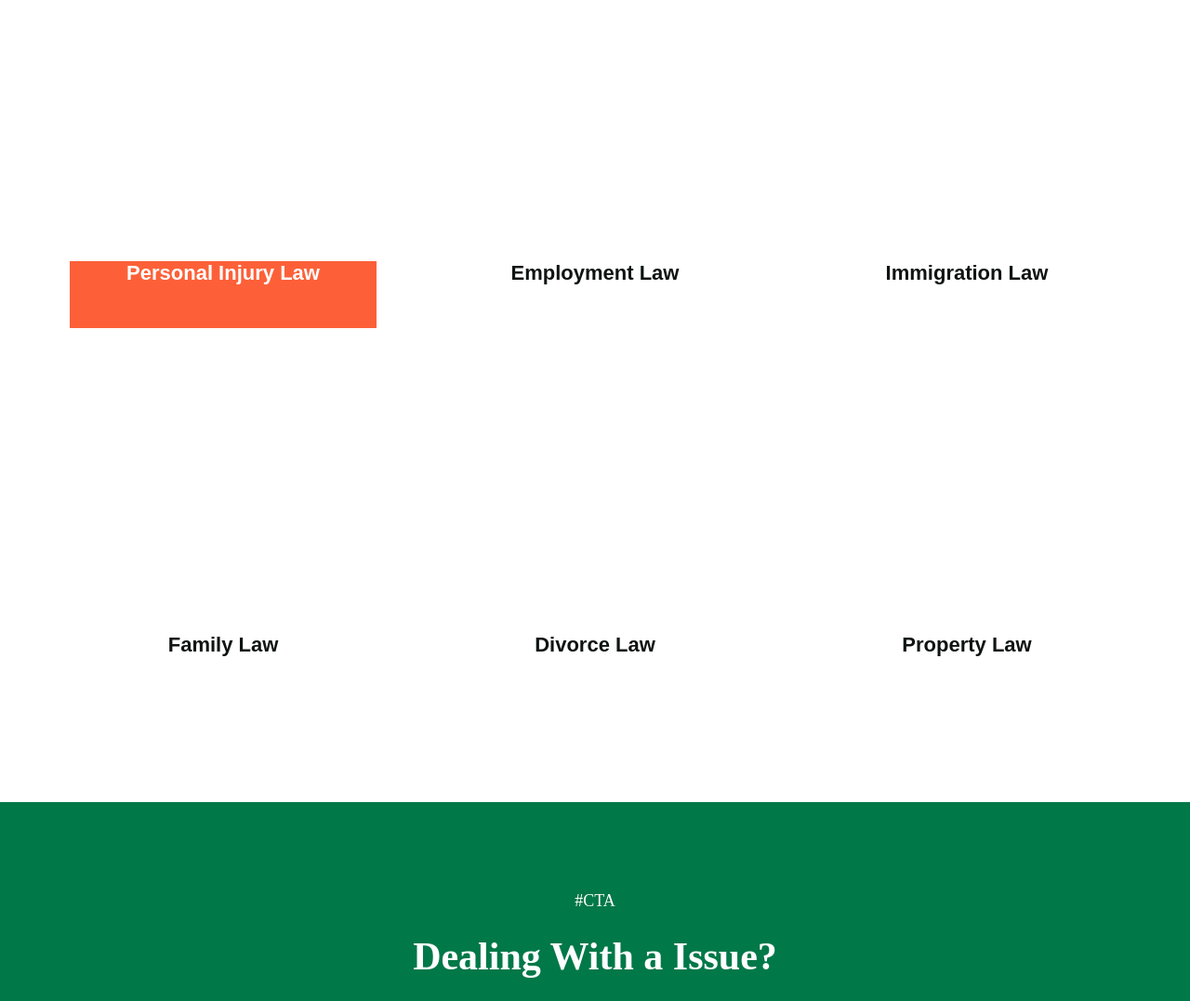
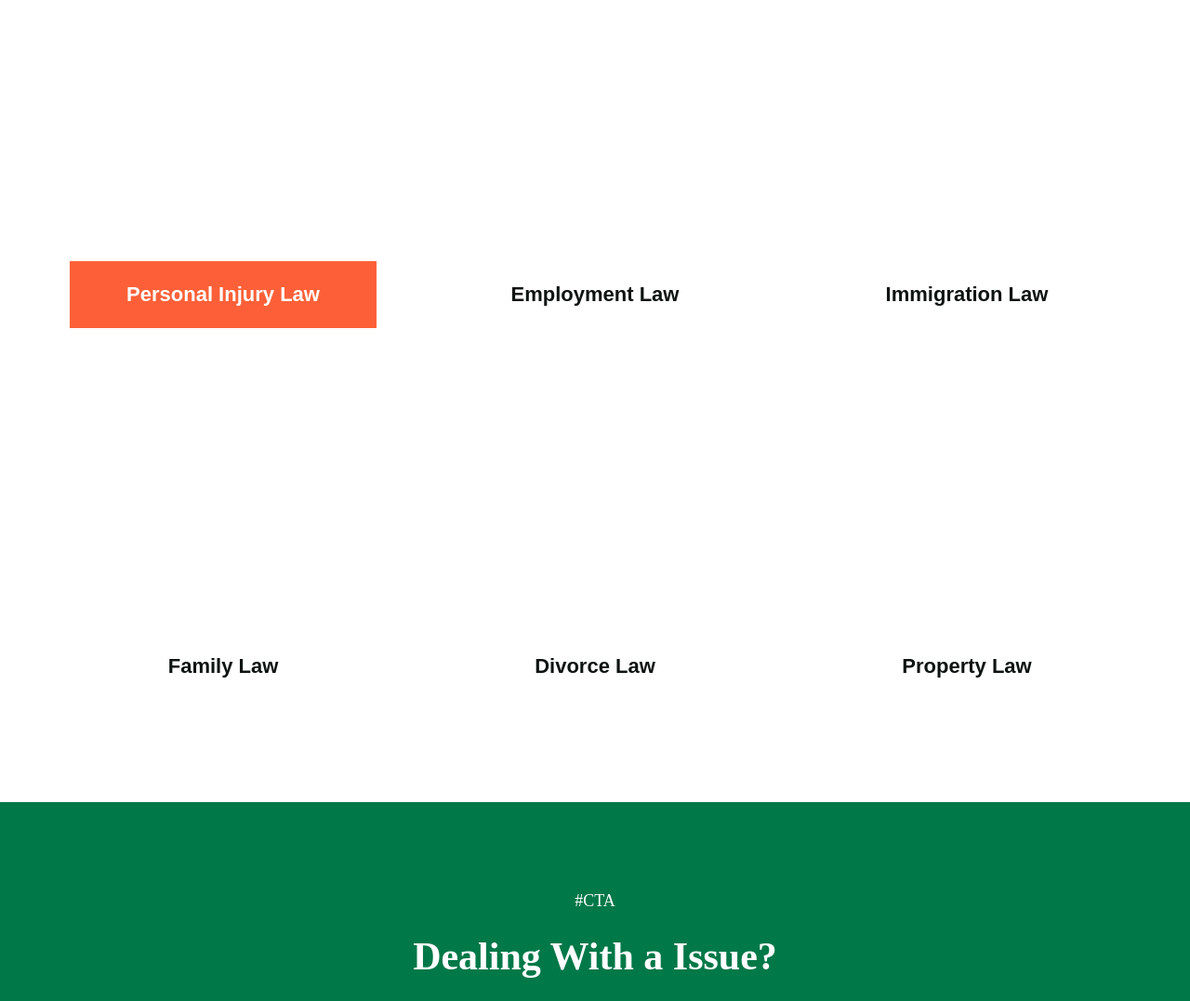
Before and after one commit to leminhhai220705/f8-zoom-module-1, a website built with Vite: page src/practice.html in a window 1280 px wide. Shown: the part 882-1959 px from the top of the page at 93% size. Built offline with nearby package versions, Linux system fonts and the light colour scheme.

Commit message:
align-center btn

```diff
--- a/src/scss/pages/Practice/_content-practice.scss
+++ b/src/scss/pages/Practice/_content-practice.scss
@@ -165,6 +165,8 @@
           min-height: 72px;
           background-color: #ffffff;
           display: flex;
+          justify-content: center;
+          align-items: center;
 
           @include abstracts.screen(md) {
             width: 29rem;
@@ -180,6 +182,7 @@
             font-weight: 700;
             font-size: 2.2rem;
             color: #0e1412;
+            min-height: 65px;
 
             @include abstracts.screen(md) {
               font-size: 1.9rem;
```
